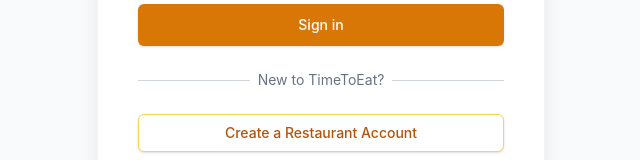
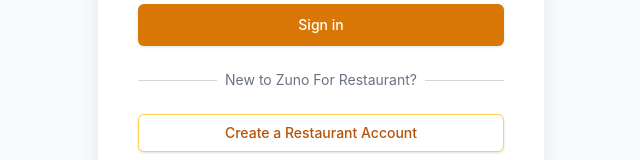
Before and after one commit to leelasaidasari45/DineinRestaruentApp, a React (Vite) app: page /login in a window 1280 px wide. Shown: the part 500-660 px from the top of the page, without its empty margins (319-959 px from the left). Built offline with nearby package versions, Linux system fonts and the light colour scheme.

Commit message:
chore: rename application to Zuno For Restaurant

```diff
--- a/index.html
+++ b/index.html
@@ -4,7 +4,7 @@
     <meta charset="UTF-8" />
     <link rel="icon" type="image/svg+xml" href="/favicon.svg" />
     <meta name="viewport" content="width=device-width, initial-scale=1.0" />
-    <title>restaruentapp</title>
+    <title>Zuno For Restaurant</title>
   </head>
   <body>
     <div id="root"></div>
--- a/src/components/Layout.jsx
+++ b/src/components/Layout.jsx
@@ -23,7 +23,7 @@
           <div className="bg-brand-500 rounded-full p-1.5">
             <ChefHat className="h-4.5 w-4.5 text-white" />
           </div>
-          <span className="font-bold text-lg text-gray-900 tracking-tight">TimeToEat</span>
+          <span className="font-bold text-lg text-gray-900 tracking-tight">Zuno For Restaurant</span>
         </div>
         <div className="flex items-center gap-3">
           <span className="text-xs font-semibold text-gray-600 bg-gray-100 px-2.5 py-1 rounded-full max-w-[120px] truncate">
@@ -45,7 +45,7 @@
           <div className="bg-brand-500 rounded-full p-2">
             <ChefHat className="h-5 w-5 text-white" />
           </div>
-          <span className="font-bold text-xl text-gray-900 tracking-tight">TimeToEat</span>
+          <span className="font-bold text-xl text-gray-900 tracking-tight">Zuno For Restaurant</span>
         </div>
 
         <div className="flex-1 py-6 flex flex-col gap-1 px-4 overflow-y-auto">
--- a/src/pages/Login.jsx
+++ b/src/pages/Login.jsx
@@ -149,7 +149,7 @@
               </div>
               <div className="relative flex justify-center text-sm">
                 <span className="px-2 bg-white text-gray-500">
-                  {isLogin ? 'New to TimeToEat?' : 'Already have an account?'}
+                  {isLogin ? 'New to Zuno For Restaurant?' : 'Already have an account?'}
                 </span>
               </div>
             </div>
```
